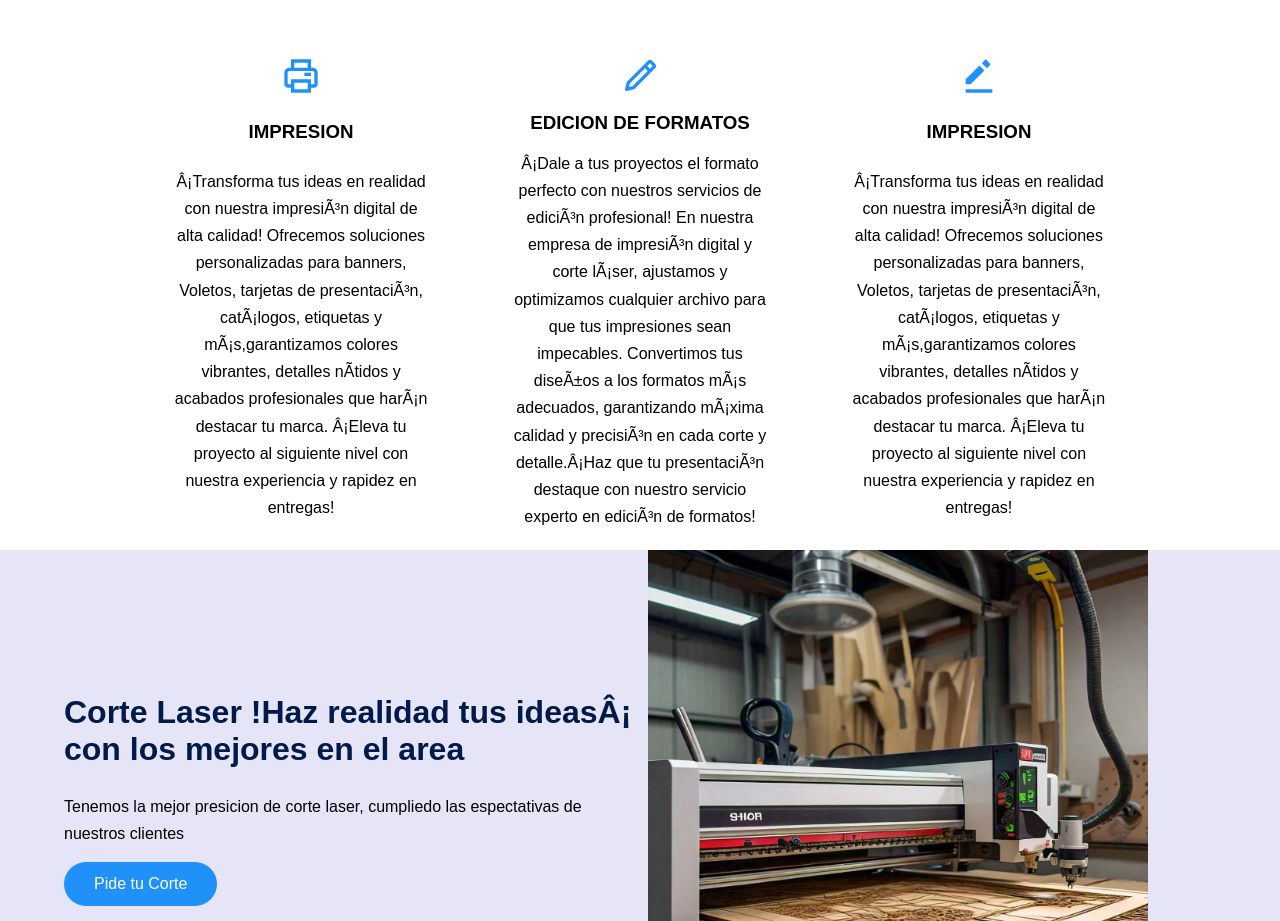
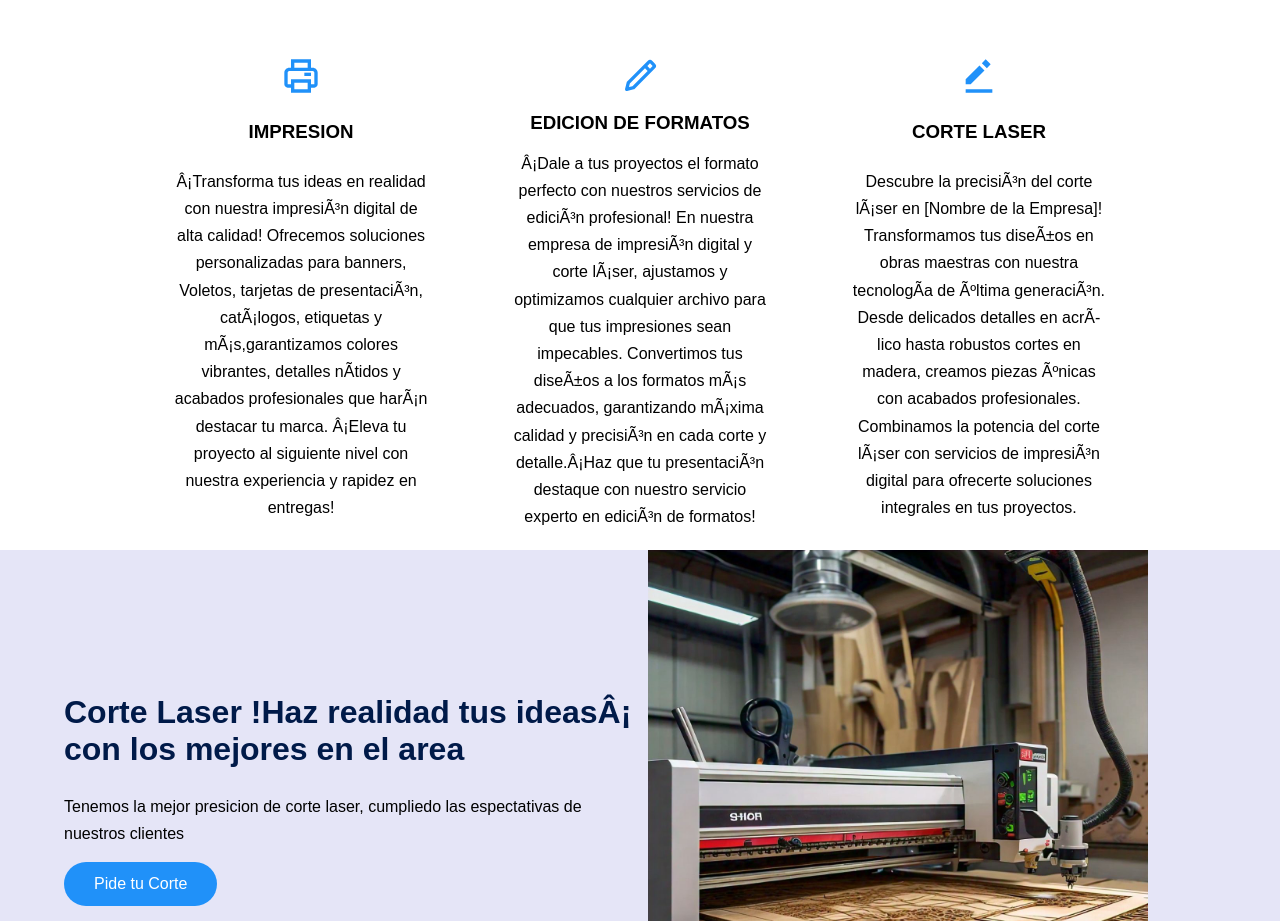
Before and after one commit to GoldenFireX/GoldenFireX.github.io, a plain HTML site: page index.html in a window 1280 px wide. Shown: the part 960-1881 px from the top of the page. Drawn offline with Linux system fonts and the light colour scheme.

Commit message:
corte que no vi
pipi

```diff
--- a/index.html
+++ b/index.html
@@ -70,8 +70,8 @@
             </article>
             <article class="about_icons">
                 <img src="./imagenes/edition.svg" alt="" class="about_icon">
-                <h3 class="about_title">IMPRESION</h3>
-                <p class="about_paragraph">¡Transforma tus ideas en realidad con nuestra impresión digital de alta calidad! Ofrecemos soluciones personalizadas para banners, Voletos, tarjetas de presentación, catálogos, etiquetas y más,garantizamos colores vibrantes, detalles nítidos y acabados profesionales que harán destacar tu marca. ¡Eleva tu proyecto al siguiente nivel con nuestra experiencia y rapidez en entregas!</p>
+                <h3 class="about_title">CORTE LASER</h3>
+                <p class="about_paragraph">Descubre la precisión del corte láser en [Nombre de la Empresa]! Transformamos tus diseños en obras maestras con nuestra tecnología de última generación. Desde delicados detalles en acrílico hasta robustos cortes en madera, creamos piezas únicas con acabados profesionales. Combinamos la potencia del corte láser con servicios de impresión digital para ofrecerte soluciones integrales en tus proyectos.</p>
             </article>
         </div>
     </section>
```
